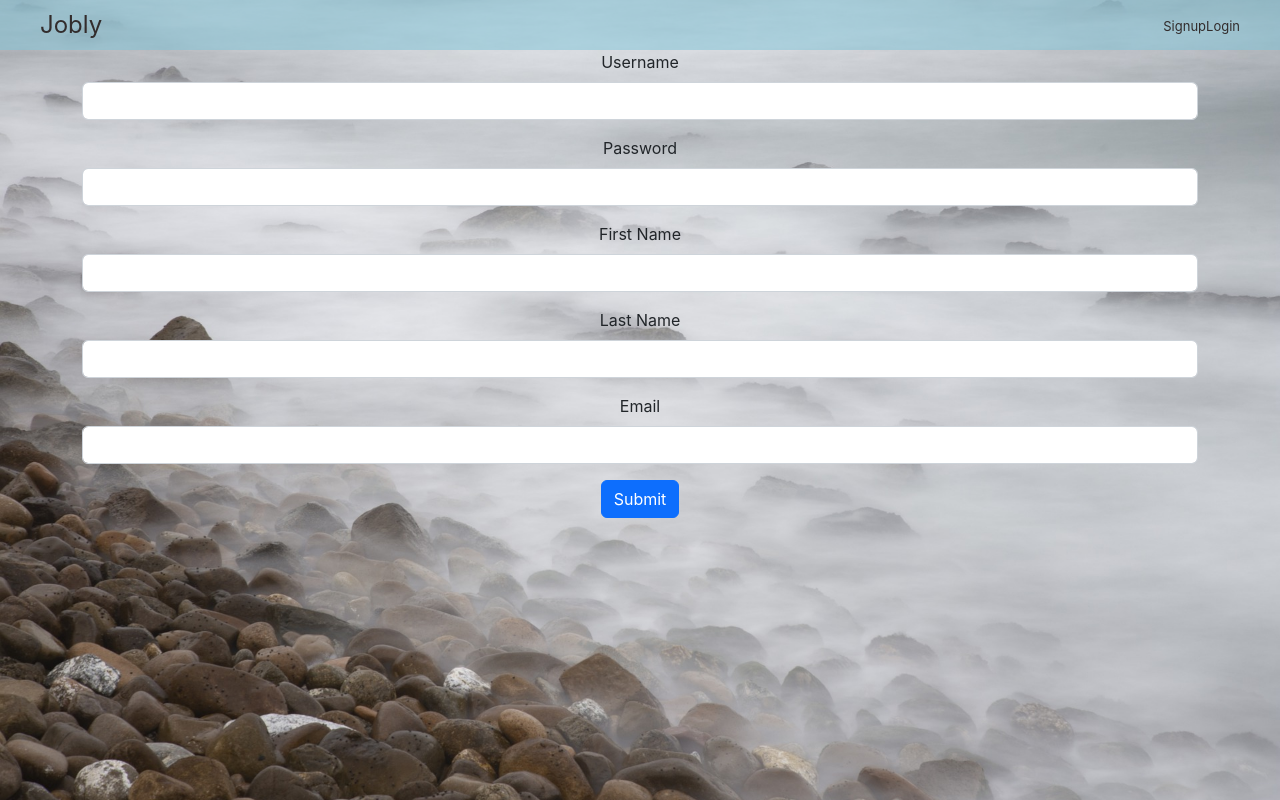
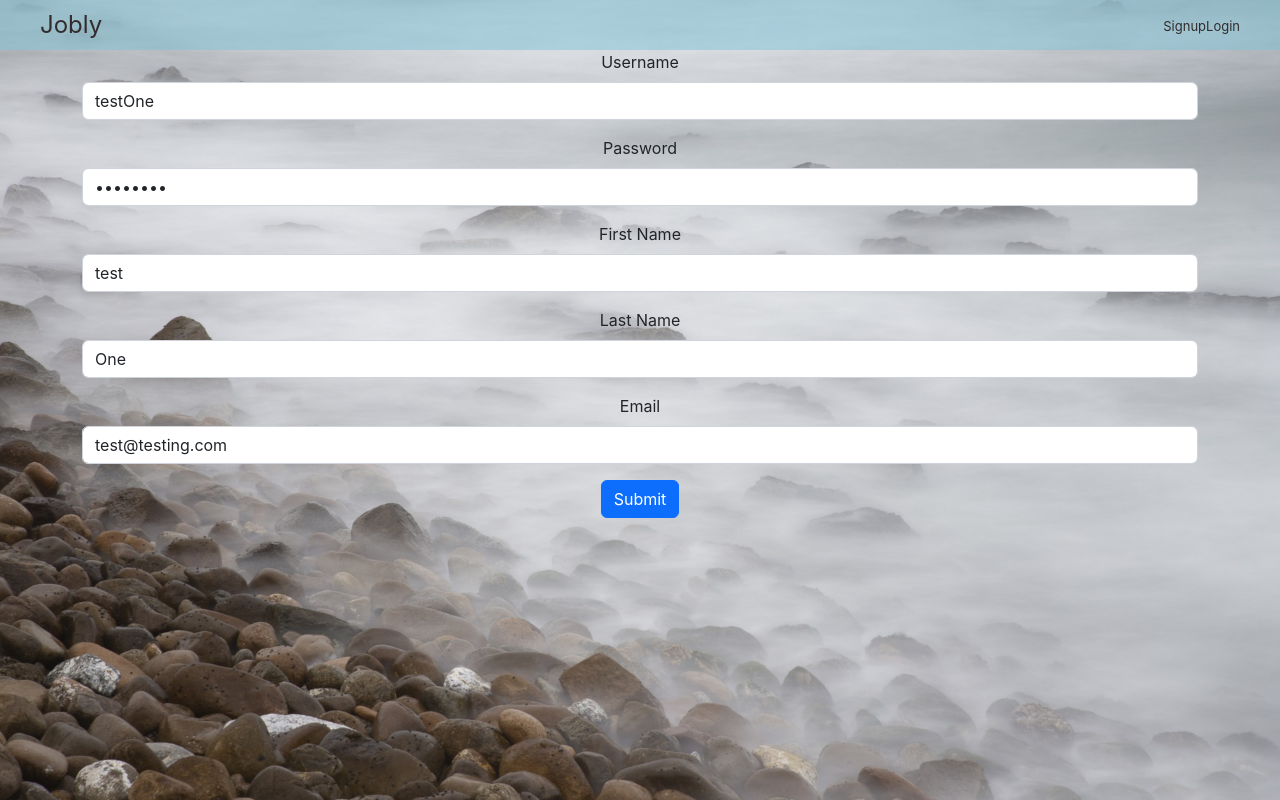
Before and after one commit to pdimaano/fullstack-jobly, a React (Create React App) app in the folder react-jobly-frontend/: page /signup in a window 1280 px wide. Built offline with nearby package versions, Linux system fonts and the light colour scheme; no server answers; the HTML template or start-up script is replaced by a standard one.

Commit message:
Error handling for signup form

```diff
--- a/react-jobly-frontend/src/App.js
+++ b/react-jobly-frontend/src/App.js
@@ -3,6 +3,7 @@ import "./App.css";
 import { BrowserRouter } from "react-router-dom";
 import Navigation from "./Navigation";
 import RoutesList from "./RoutesList";
+import JoblyApi from "./api";
 
 import userInfoContext from "./userInfoContext";
 
@@ -11,7 +12,7 @@ import userInfoContext from "./userInfoContext";
  *
  *  Props: None
  *
- *  State: None
+ *  State: userInfo object {username, token}
  *
  *  App -> Navigation & RoutesList
  *
@@ -23,12 +24,18 @@ function App() {
 
   console.log('userInfo: ', userInfo);
 
+  async function userSignup(userInfo) {
+    let res = await JoblyApi.userRegister(userInfo);
+    console.log(res);
+    setUserInfo({username: userInfo.username, token: res});
+  }
+
   return (
     <div className="App">
       <userInfoContext.Provider value={userInfo}>
         <BrowserRouter>
           <Navigation />
-          <RoutesList />
+          <RoutesList userSignup={userSignup}/>
         </BrowserRouter>
       </userInfoContext.Provider>
     </div>
--- a/react-jobly-frontend/src/SignupForm.js
+++ b/react-jobly-frontend/src/SignupForm.js
@@ -16,11 +16,11 @@ function SignupForm({ onSubmission }) {
   console.debug("SignupForm");
 
   const defaultFormData = {
-    username: "",
-    password: "",
-    firstName: "",
-    lastName: "",
-    email: "",
+    username: "testOne",
+    password: "testword",
+    firstName: "test",
+    lastName: "One",
+    email: "test@testing.com",
   };
 
   const [formData, setFormData] = useState(defaultFormData);
@@ -44,10 +44,15 @@ function SignupForm({ onSubmission }) {
    *
    *  Input: event object
    */
-  function onSubmit(e) {
+  async function onSubmit(e) {
     e.preventDefault();
-    onSubmission(formData);
-    setFormData(defaultFormData);
+    try {
+      console.log("IN TRY")
+      await onSubmission(formData);
+      setFormData(defaultFormData);
+    } catch (error) {
+      console.log("ERROR!", error)
+    }
   }
 
   return (
@@ -66,6 +71,7 @@ function SignupForm({ onSubmission }) {
         <input
           name="password"
           className="form-control"
+          type="password"
           value={formData.password}
           onChange={onChange}
         />
--- a/react-jobly-frontend/src/api.js
+++ b/react-jobly-frontend/src/api.js
@@ -14,18 +14,17 @@ class JoblyApi {
   // Remember, the backend needs to be authorized with a token
   // We're providing a token you can use to interact with the backend API
   // DON'T MODIFY THIS TOKEN
-  static token = "eyJhbGciOiJIUzI1NiIsInR5cCI6IkpXVCJ9.eyJ1c2VybmFtZ" +
-    "SI6InRlc3R1c2VyIiwiaXNBZG1pbiI6ZmFsc2UsImlhdCI6MTU5ODE1OTI1OX0." +
-    "FtrMwBQwe6Ue-glIFgz_Nf8XxRT2YecFCiSpYL0fCXc";
+  // static token = "eyJhbGciOiJIUzI1NiIsInR5cCI6IkpXVCJ9.eyJ1c2VybmFtZ" +
+  //   "SI6InRlc3R1c2VyIiwiaXNBZG1pbiI6ZmFsc2UsImlhdCI6MTU5ODE1OTI1OX0." +
+  //   "FtrMwBQwe6Ue-glIFgz_Nf8XxRT2YecFCiSpYL0fCXc";
+  static token = "";
 
   static async request(endpoint, data = {}, method = "get") {
     console.debug("API Call:", endpoint, data, method);
 
     const url = `${BASE_URL}/${endpoint}`;
     const headers = { Authorization: `Bearer ${JoblyApi.token}` };
-    const params = (method === "get")
-        ? data
-        : {};
+    const params = method === "get" ? data : {};
 
     try {
       return (await axios({ url, method, data, params, headers })).data;
@@ -59,9 +58,9 @@ class JoblyApi {
    *       nameLike (will find case-insensitive, partial matches)
    *    }
    * Output: [{ handle, name, description, numEmployees, logoUrl }, ...]
-  */
+   */
 
-  static async getCompanies(data={}) {
+  static async getCompanies(data = {}) {
     let res = await this.request(`companies/`, data);
     return res.companies;
   }
@@ -72,20 +71,34 @@ class JoblyApi {
    *  hasEquity (true returns only jobs with equity > 0, other values ignored)
    *  title (will find case-insensitive, partial matches)
    *
-   *  Input: data = Object containin filter params
+   *  Input: data = Object containing filter params
    *    {
-   *      minSalaray,
+   *      minSalary,
    *      hasEquity, (true returns only jobs with equity > 0, other values ignored)
    *      title, (will find case-insensitive, partial matches)
    *    }
-    *  Output: [{ id, title, salary, equity, companyHandle, companyName }, ...]
-  */
+   *  Output: [{ id, title, salary, equity, companyHandle, companyName }, ...]
+   */
 
-  static async getJobs(data={}) {
+  static async getJobs(data = {}) {
     let res = await this.request(`jobs/`, data);
     return res.jobs;
   }
 
+  /** Register new user.
+   *
+   *  Input: data = {username, password, firstName, lastName, email};
+   *
+   *  Output: token
+   */
+
+  static async userRegister(data) {
+    console.log("USER REGISTER")
+    let res = await this.request(`auth/register`, data, "post");
+    console.log(res);
+    this.token = res.token;
+    return this.token;
+  }
 }
 
 export default JoblyApi;
```
